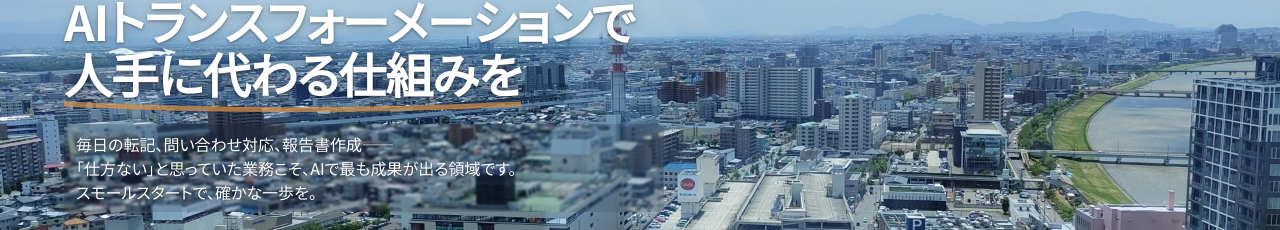
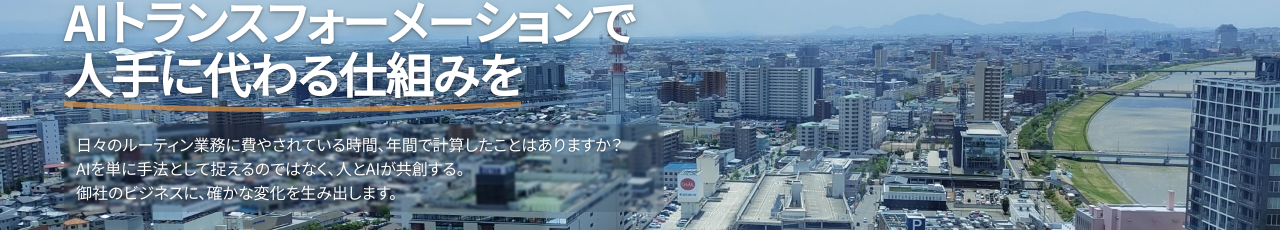
Before and after one commit to kohei0125/CloudNature, a Next.js app: page / in a window 1280 px wide. Shown: the part 183-413 px from the top of the page. Built offline with nearby package versions, Linux system fonts and the light colour scheme; no server answers.

Commit message:
訴求分変更

```diff
--- a/content/home.ts
+++ b/content/home.ts
@@ -6,7 +6,7 @@ export const HERO_COPY = {
   headingLine1: "AIトランスフォーメーションで",
   headingLine2: "人手に代わる仕組みを",
   description:
-    "毎日の転記、問い合わせ対応、報告書作成——\n「仕方ない」と思っていた業務こそ、AIで最も成果が出る領域です。\nスモールスタートで、確かな一歩を。",
+    "日々のルーティン業務に費やされている時間、年間で計算したことはありますか？\nAIを単に手法として捉えるのではなく、人とAIが共創する。\n御社のビジネスに、確かな変化を生み出します。",
   primaryCta: "最短1分でAIお見積り",
   secondaryCta: "お問い合わせ",
   heroImageAlt: "新潟の中小企業向けAI導入支援・業務自動化パートナー クラウドネイチャー"
```
